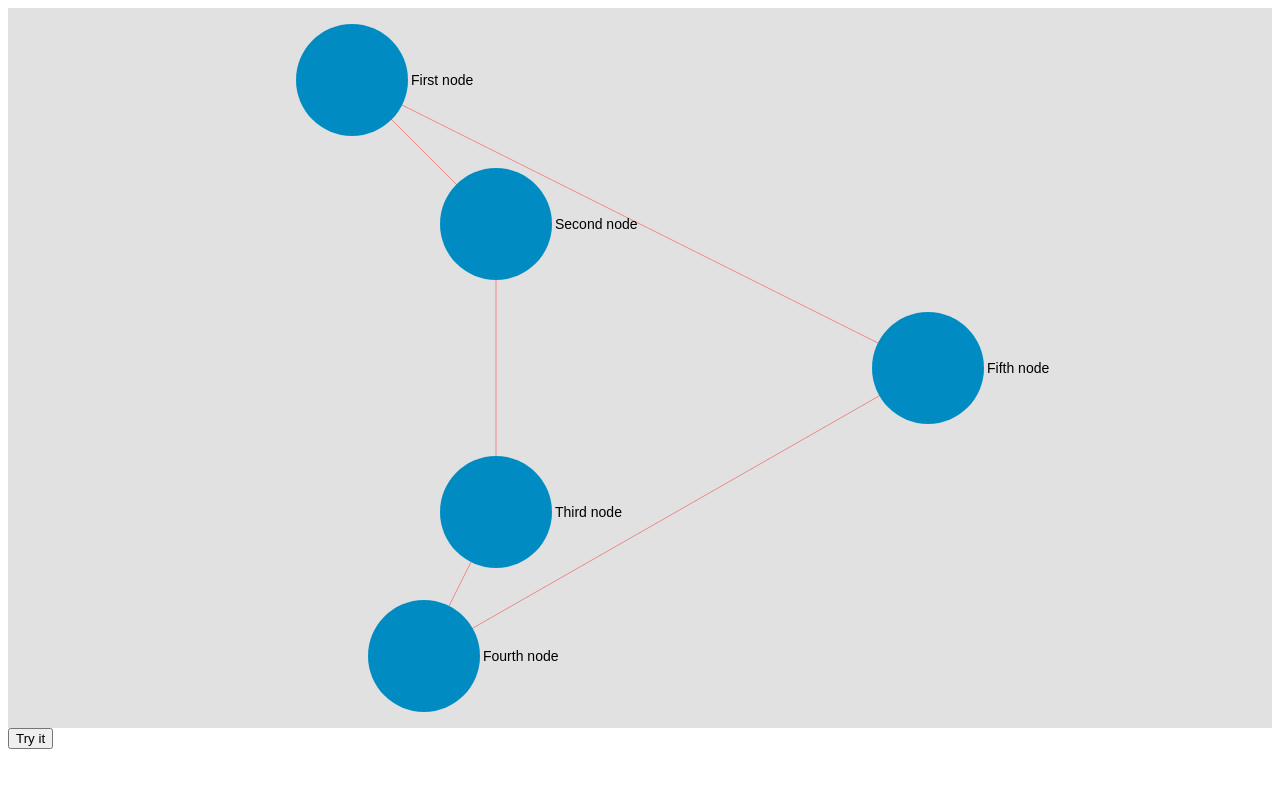
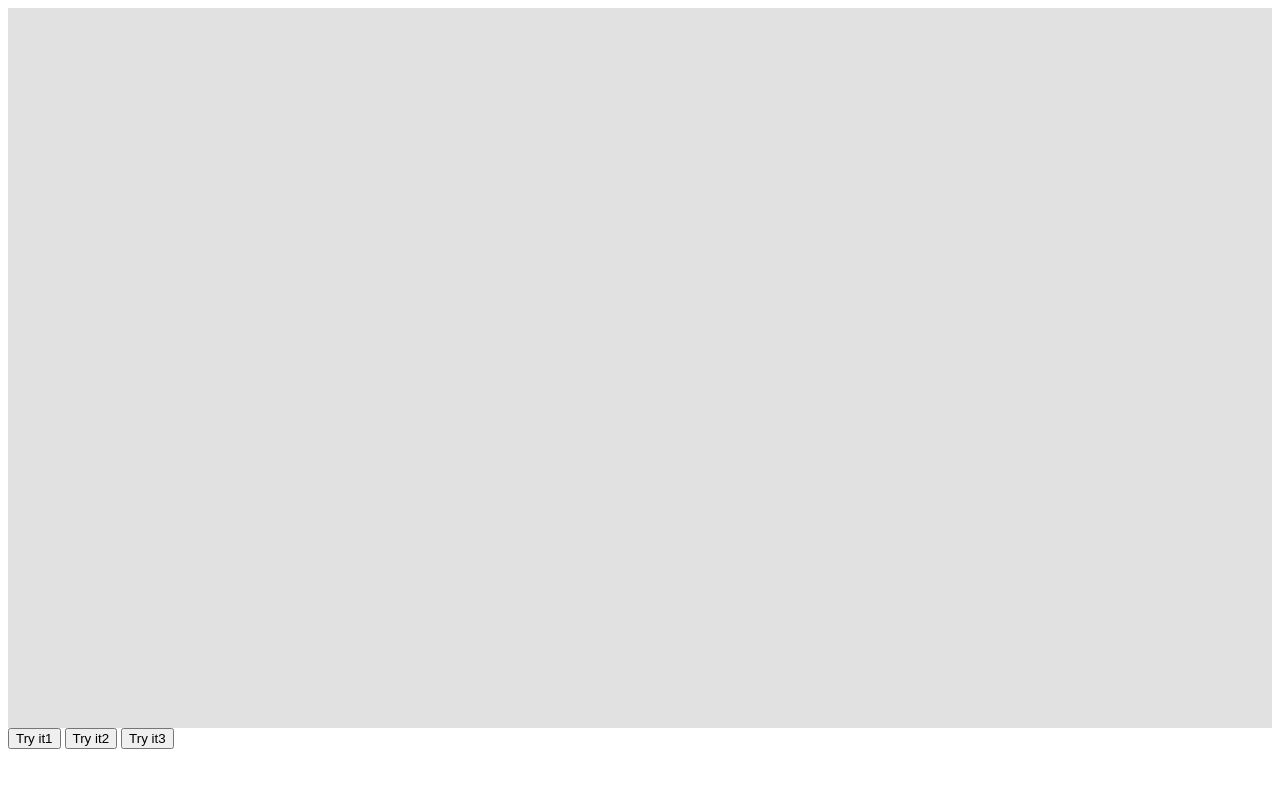
Before and after one commit to juliaosmolovska/bubble_sigma, a plain HTML site: page index.html in a window 1280 px wide. Drawn offline with Linux system fonts and the light colour scheme; files whose address does not match are found by name.

Commit message:
Add clear button

```diff
--- a/index.html
+++ b/index.html
@@ -14,7 +14,9 @@
   </head>
   <body>
     <div id='sigma-container'></div>
-    <button onclick="updateGraph()">Try it</button>
+    <button onclick="updateGraph1()">Try it1</button>
+    <button onclick="updateGraph2()">Try it2</button>
+    <button onclick="updateGraph3()">Try it3</button>
     <script>
       // Initialise sigma:
       var s = new sigma(
@@ -65,7 +67,7 @@
           { id: "1n1", label: "Second node", x: 0.1, y: 0.1, size: 100, color: '#008cc2' },
           { id: "1n2", label: "Third node", x: 0.1, y: 0.3, size: 100, color: '#008cc2' },
           { id: "1n3", label: "Fourth node", x: 0.05, y: 0.4, size: 100, color: '#008cc2' },
-          { id: "1n4", label: "Fifth node", x: 0.4, y: 0.2, size: 100, color: '#008cc2' }
+          { id: "1n4", label: "Fifth node", x: 0.4, y: 0.2, size: 100, color: '#008cc2', hidden: false }
         ],
         edges: [
           { id: "1e5", source: "1n4", target: "1n2", color: 'green', type: 'line', size: 1},
@@ -77,18 +79,25 @@
       s.cameras[0].goTo({ x: 0, y: 0, angle: 0, ratio: 0.5 });
 
       // Load the graph in sigma
-      s.graph.read(graph);
-      //.graph.read(graph2);
-
-
       s.refresh();
 
-      function updateGraph() {
+      function updateGraph1() {
+        console.log('click');
+        s.graph.read(graph);
+        s.refresh();
+      };
+
+      function updateGraph2() {
         console.log('click');
         s.graph.read(graph2);
         s.refresh();
       };
 
+      function updateGraph3() {
+        console.log('click');
+        s.graph.clear(graph);
+        s.refresh();
+      };
 
     </script>
   </body>
```
